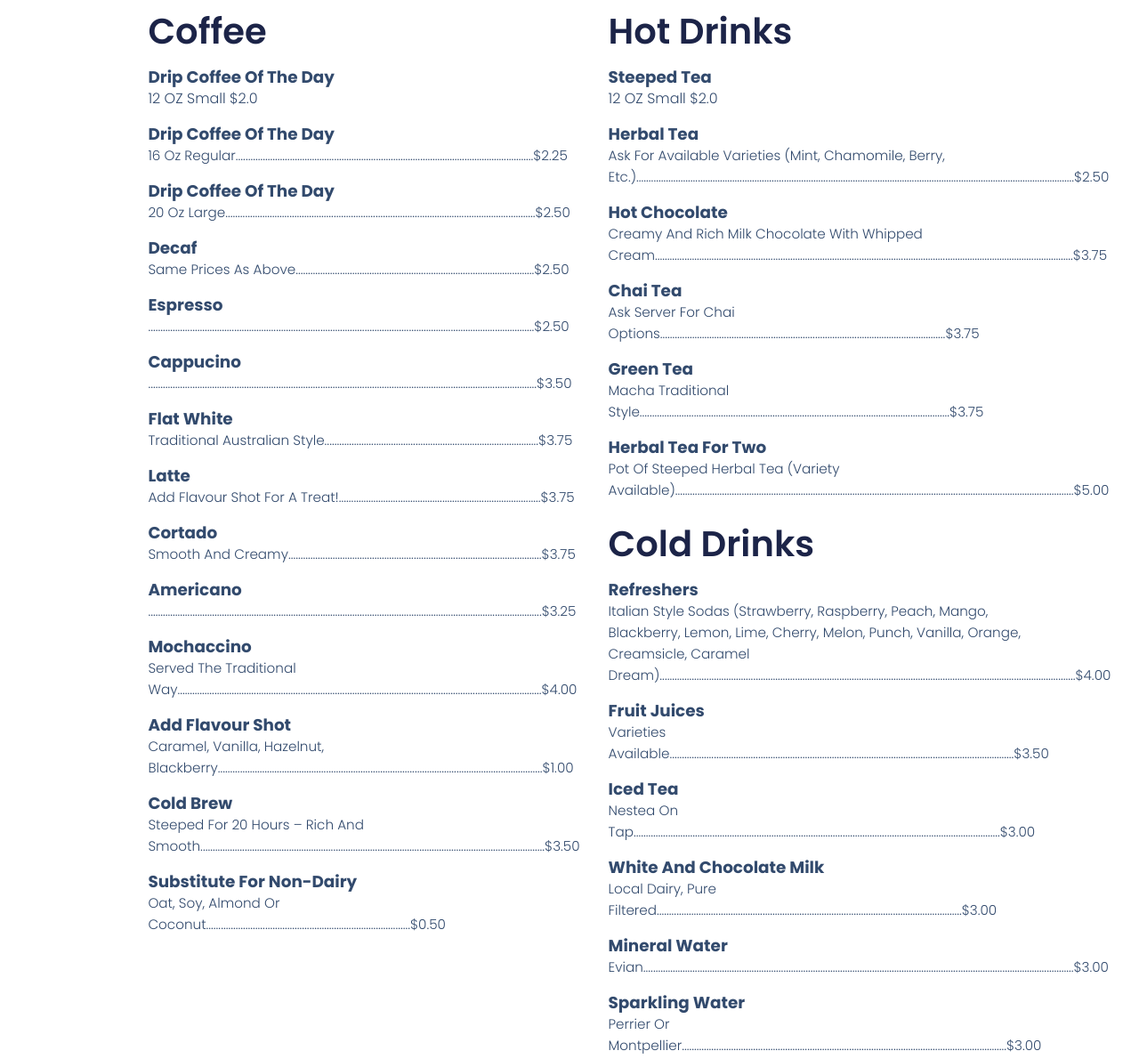
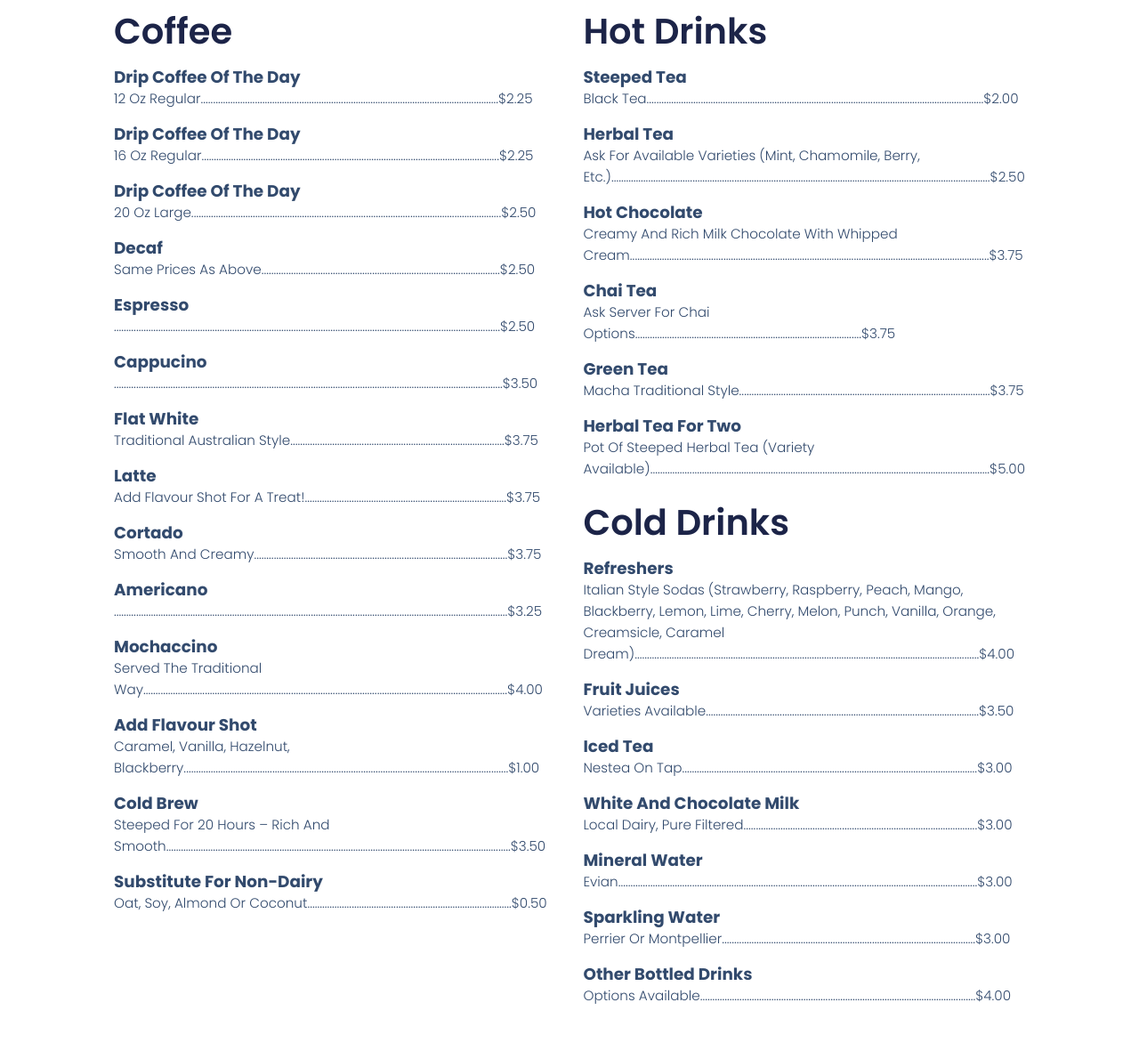
Before and after one commit to 19Rohan97/Les-Cr-pes---Coffee-Shop, a plain HTML site: page drinks.html in a window 1280 px wide. Shown: the part 795-1985 px from the top of the page at 89% size. Drawn offline with nearby package versions, Linux system fonts and the light colour scheme.

Commit message:
Drinks Page Updated

```diff
--- a/drinks.html
+++ b/drinks.html
@@ -77,15 +77,12 @@
       <div class="menu-section">
           <div class="menu-section-left-col">
             <h2 class="section-heading">Coffee</h2>
-            <div class="coffee-section">
+            <div class="coffee-section ">
               <ul>
                 <li>
                   <p class="name">Drip Coffee of the Day</p>
-                  <p class="description-flex">
-                    <span class="description-name">12 OZ small</span>
-                    <span class="description-dash"></span>
-                    <span class="description-price">$2.0</span>
-                  </p>
+                  <p class="description">12 oz regular.........................................................................................................................$2.25</p>
+
                 <li>
                   <p class="name">Drip Coffee of the Day</p>
                   <p class="description">16 oz regular.........................................................................................................................$2.25</p>
@@ -145,43 +142,35 @@
 
           </div>
           <div class="menu-section-right-col">
+            <h2 class="section-heading">Hot Drinks</h2>
             <div class="hot-drinks">
-              <h2 class="section-heading">Hot Drinks</h2>
-              <div>
                 <ul>
                   <li>
                     <p class="name">Steeped Tea</p>
-                    <p class="description-flex">
-                    <span class="description-name">12 OZ small</span>
-                    <span class="description-dash"></span>
-                    <span class="description-price">$2.0</span>
+                    <p class="description">Black Tea.........................................................................................................................................$2.00
                   </p>
                   </li>
                   <li>
                     <p class="name">Herbal Tea</p>
-                    <p class="description">Ask for available varieties (mint, chamomile, berry, etc.)..................................................................................................................................................................................$2.50</p>
+                    <p class="description">Ask for available varieties (mint, chamomile, berry, etc.)..........................................................................................................................................................$2.50</p>
                   </li>
                   <li>
                     <p class="name">Hot Chocolate</p>
-                    <p class="description">Creamy and rich milk chocolate with whipped cream..........................................................................................................................................................................$3.75 </p>
+                    <p class="description">Creamy and rich milk chocolate with whipped cream..................................................................................................................................................$3.75 </p>
                   </li>
                   <li>
                     <p class="name">Chai Tea</p>
-                    <p class="description">Ask server for chai options....................................................................................................................$3.75 </p>
+                    <p class="description">Ask server for chai options............................................................................................$3.75 </p>
                   </li>
                   <li>
                     <p class="name">Green Tea</p>
-                    <p class="description">Macha traditional style..............................................................................................................................$3.75 </p>
+                    <p class="description">Macha traditional style......................................................................................................$3.75 </p>
                   </li>
                   <li>
                     <p class="name">Herbal Tea for Two</p>
-                    <p class="description">Pot of steeped herbal tea (variety available)..................................................................................................................................................................$5.00 </p>
+                    <p class="description">Pot of steeped herbal tea (variety available)..........................................................................................................................................$5.00 </p>
                   </li>
                 </ul>
-
-              </div>
-
-
             </div>
             <div class="cold-drinks">
               <h2 class="section-heading">Cold Drinks</h2>
@@ -190,31 +179,31 @@
                   <li>
                     <p class="name">Refreshers</p>
                     <p class="description">Italian style sodas (strawberry, raspberry, peach, mango, blackberry, lemon,
-                      lime, cherry, melon, punch, vanilla, orange, creamsicle, caramel dream).........................................................................................................................................................................$4.00 </p>
+                      lime, cherry, melon, punch, vanilla, orange, creamsicle, caramel dream)............................................................................................................................................$4.00 </p>
                   </li>
                   <li>
                     <p class="name">Fruit Juices</p>
-                    <p class="description">Varieties available............................................................................................................................................$3.50</p>
+                    <p class="description">Varieties available...............................................................................................................$3.50</p>
                   </li>
                   <li>
                     <p class="name">Iced Tea</p>
-                    <p class="description">Nestea on tap.....................................................................................................................................................$3.00</p>
+                    <p class="description">Nestea on tap........................................................................................................................$3.00</p>
                   </li>
                   <li>
                     <p class="name">White and Chocolate Milk</p>
-                    <p class="description">Local dairy, pure filtered............................................................................................................................$3.00</p>
+                    <p class="description">Local dairy, pure filtered...............................................................................................$3.00</p>
                   </li>
                   <li>
                     <p class="name">Mineral Water</p>
-                    <p class="description">Evian...............................................................................................................................................................................$3.00</p>
+                    <p class="description">Evian..................................................................................................................................................$3.00</p>
                   </li>
                   <li>
                     <p class="name">Sparkling Water</p>
-                    <p class="description">Perrier or Montpellier....................................................................................................................................$3.00</p>
+                    <p class="description">Perrier or Montpellier.......................................................................................................$3.00</p>
                   </li>
                   <li>
                     <p class="name">Other bottled drinks</p>
-                    <p class="description">Options Available.............................................................................................................................................$4.00</p>
+                    <p class="description">Options Available................................................................................................................$4.00</p>
                   </li>
 
                 </ul>
--- a/output.css
+++ b/output.css
@@ -10,6 +10,7 @@
   --light-red: #fa8d7f;
   --Poppins: "Poppins", sans-serif;
 }
+
 body {
   overflow-x: hidden;
 }
@@ -335,32 +336,30 @@ Crepes
   color: var(--primary, #1c2448);
   width: 80%;
   margin: 0 auto;
-  display: flex;
+  display: grid;
+  grid-template-columns: repeat(2, 1fr);
   margin-top: 6rem;
   margin-bottom: 6rem;
   gap: 2rem;
-  margin-left: 13%;
+  margin-left: 10%;
 }
-
+.hot-drinks {
+  width: 100%;
+}
+.menu-section ul {
+  padding: 0;
+}
+.section-heading {
+  font-size: 2.5rem;
+}
 .menu-section-left-col {
   display: flex;
   flex-direction: column;
-  width: 50%;
-
 }
 .menu-section-right-col {
   display: flex;
-  flex-direction: column;
-  width: 50%;
-}
+  flex-direction: column
 
-.menu-section ul {
-  padding: 0;
-
-
-}
-.section-heading {
-  font-size: 2.5rem;
 }
 .menu-section ul li {
   list-style: none;
@@ -462,16 +461,9 @@ Crepes
 
   }
 
-  @media screen and (width < 900px){
-    .menu-section{
-      display: flex;
-      flex-direction: column;
-      margin: 0 auto;
-      width: 100%;
-      margin-left: 1.5rem;
-    }
+  @media screen and (max-width : 900px){
+
     .menu-hero-section {
-      display: flex;
       flex-direction: column;
     }
     .menu-hero-right-col img {
@@ -482,5 +474,19 @@ Crepes
       width: 60vw;
       font-size: 0.75rem;
     }
+    .menu-section {
+      grid-template-columns: 1fr;
+      margin-left: 0.5rem;
+      margin: 0 auto;
+    }
+    .name {
+      font-size: 0.9rem;
+      font-weight: bold;
+      margin: 0;
+    }
+    .description {
+      font-size: 0.7rem;
+      padding: 0;
+    }
   }
 /*# sourceMappingURL=output.css.map */
```
